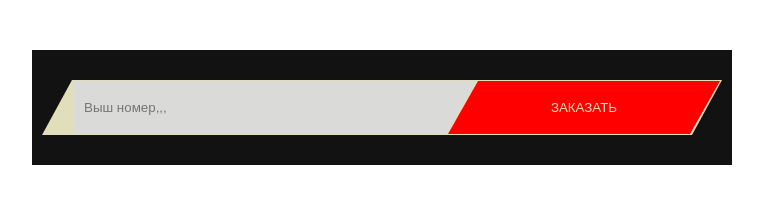
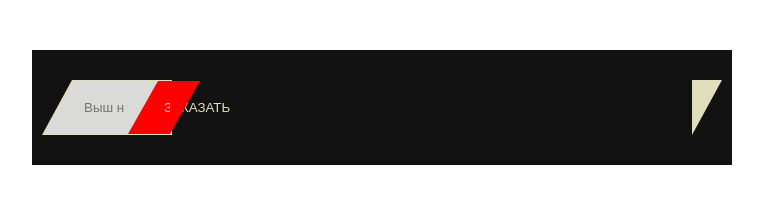
Before and after one commit to MaryAnzh/Test_task, a website built with webpack: page index.html in a window 1280 px wide. Shown: the whole page, without its empty margins (258-1021 px from the left). Built offline with nearby package versions, Linux system fonts and the light colour scheme.

Commit message:
fix: form style

```diff
--- a/src/view/components/form/from.scss
+++ b/src/view/components/form/from.scss
@@ -5,7 +5,8 @@
     background-color: #121212;
 
     &__elem-wrap {
-        width: 620px;
+        max-width: 620px;
+        width: 100px;
         margin-left: 30px;
         position: relative;
         height: 55px;
@@ -64,7 +65,7 @@
                 top: 0;
                 width: 0;
                 height: 0;
-                border-right: 30px solid #E1DEBB;
+                border-right: 30px solid #DADAD8;
                 border-top: 53px solid transparent;
                 z-index: 2;
             }
```
